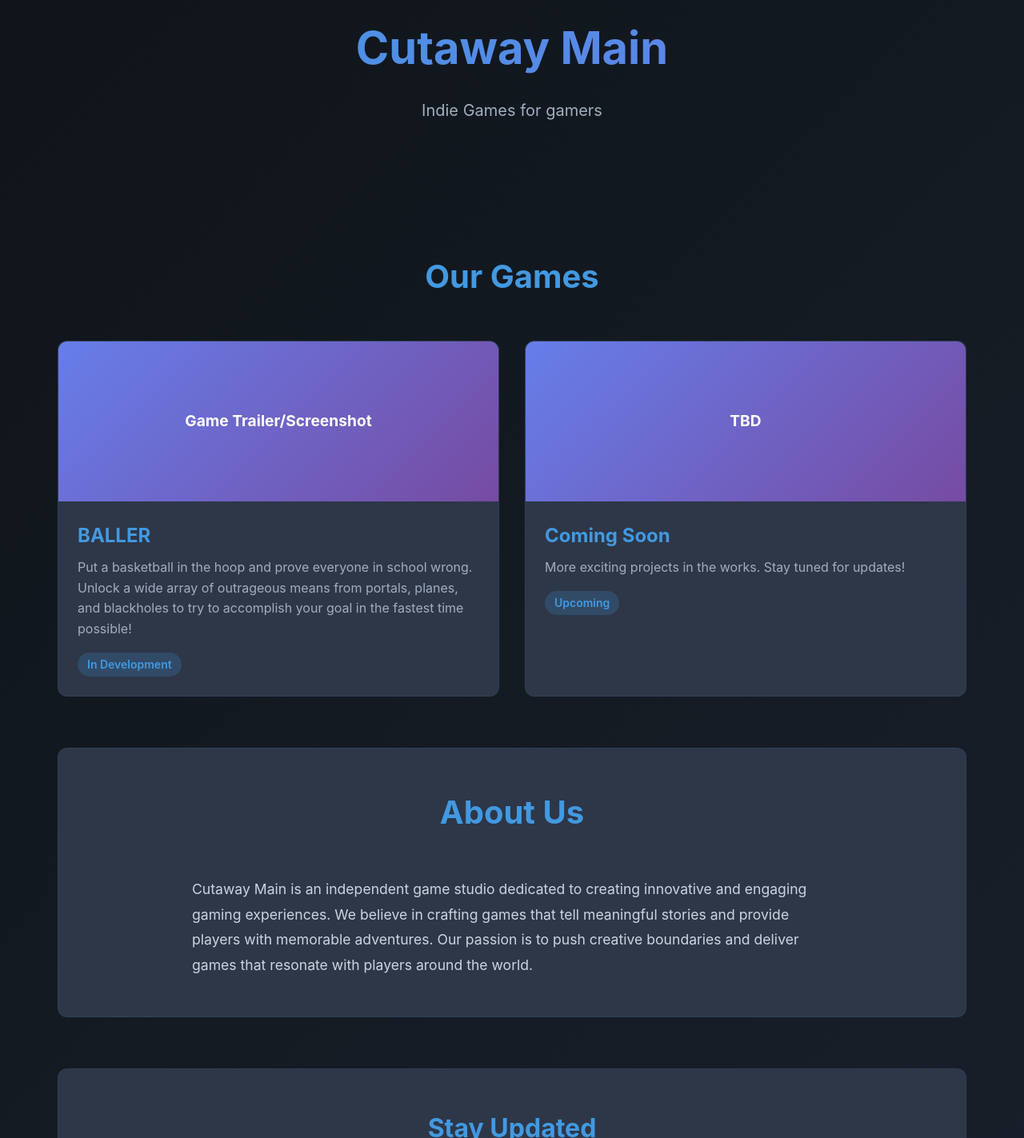
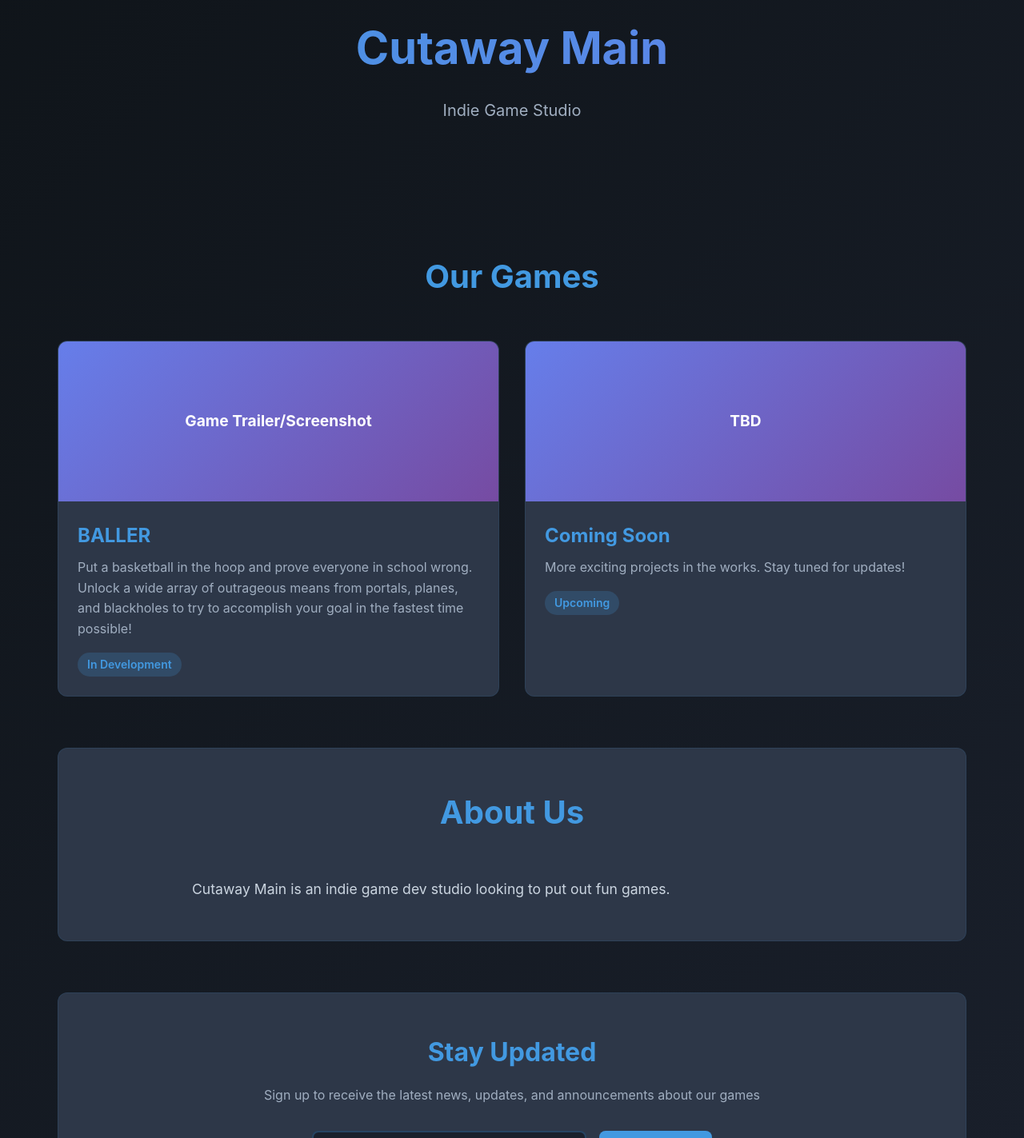
Before and after one commit to Bryan-Wang-105/CutawayMain_Website, a plain HTML site: page index.html in a window 1280 px wide. Shown: the part 180-1603 px from the top of the page at 80% size. Drawn offline with Linux system fonts and the light colour scheme.

Commit message:
Revise studio description and tagline
Updated the description of the studio to be more concise.

```diff
--- a/index.html
+++ b/index.html
@@ -309,7 +309,7 @@
 
     <section class="hero">
         <h1>Cutaway Main</h1>
-        <p>Indie Games for gamers</p>
+        <p>Indie Game Studio</p>
     </section>
 
     <div class="container">
@@ -340,9 +340,7 @@
         <section id="about" class="about-section">
             <h2 class="section-title">About Us</h2>
             <p>
-                Cutaway Main is an independent game studio dedicated to creating innovative and engaging gaming experiences.
-                We believe in crafting games that tell meaningful stories and provide players with memorable adventures.
-                Our passion is to push creative boundaries and deliver games that resonate with players around the world.
+                Cutaway Main is an indie game dev studio looking to put out fun games.
             </p>
         </section>
 
```
